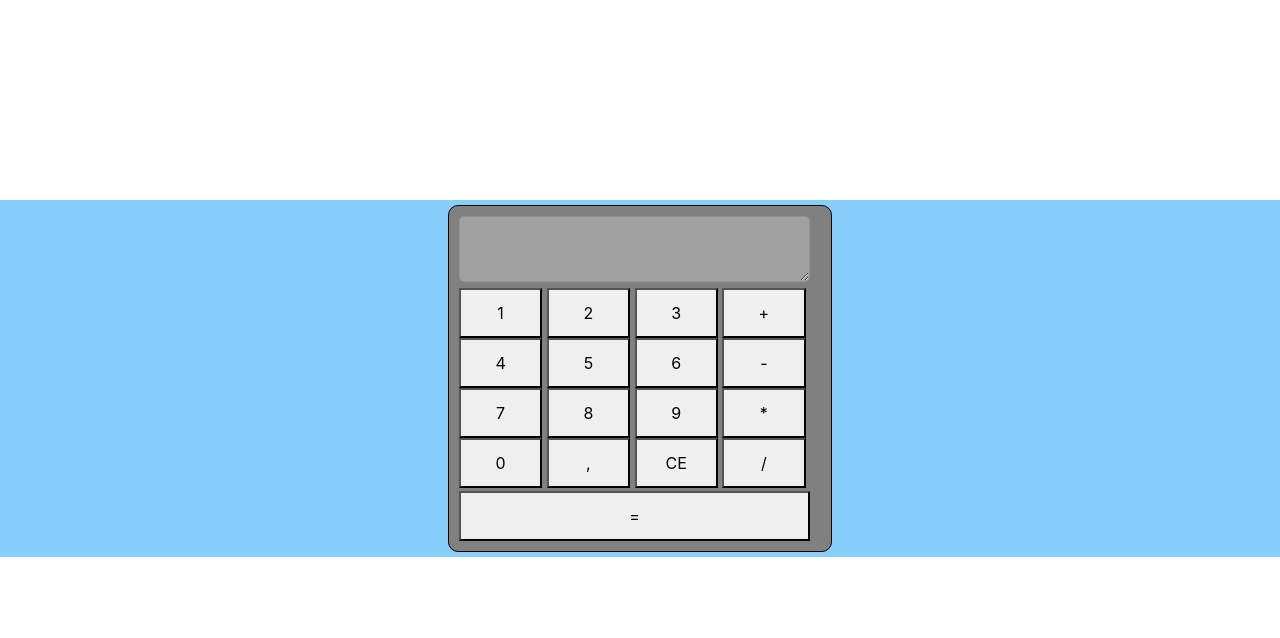
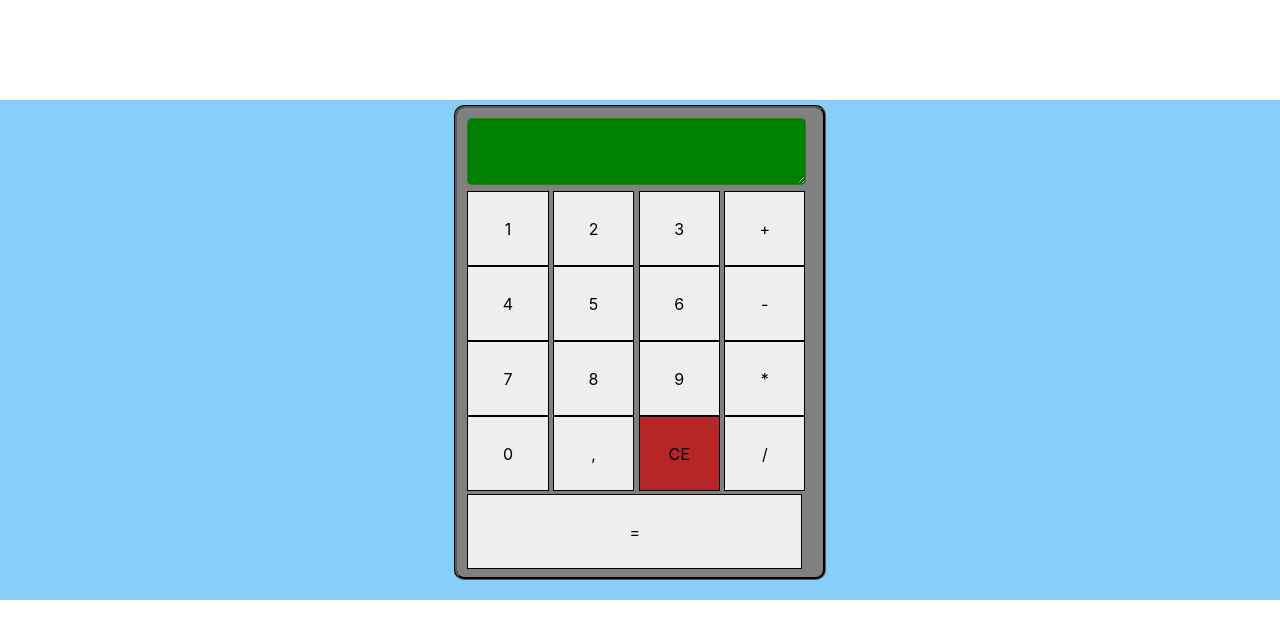
Before and after one commit to VtOliv/Calculadora, a plain HTML site: page index.html in a window 1280 px wide. Drawn offline with nearby package versions, Linux system fonts and the light colour scheme.

Commit message:
Finalizado

```diff
--- a/css/style.css
+++ b/css/style.css
@@ -2,24 +2,32 @@ section {
     display: flex;
     justify-content: center;
     background-color: lightskyblue;
+    height: 500px;
 }
 .espaco {
-    height: 200px;
+    height: 100px;
 }
 #calculadora {
-    border: 1px solid rgb(3, 3, 3);
+    border: 3px groove rgb(3, 3, 3);
     background-color: gray;
-    width: 30vw;
-    height: 90%;
+    width: 29vw;
+    height: 95%;
     padding: 10px;
     border-radius: 10px;
     margin: 5px;
 }
 button {
-    width: 23%;
-    height: 50px;
+    width: 23.5%;
+    height: 75px;
     margin: 3px;
-    border-radius: 5px;
+    border-radius: 10px;
+    border: 1px solid black;
+}
+button:hover {
+    opacity: 0.75;
+}
+#limpar {
+    background-color: rgb(182, 38, 38);
 }
 #igual {
     position: relative;
@@ -27,10 +35,13 @@ button {
     margin-top: 3px;
 }
 #tela {
-    width: 97%;
+    width: 98%;
     height: 15%;
-    padding: 20px;
+    padding: 15px;
     border-radius: 5px;
     overflow: hidden;
     text-align: end;
+    font-size: 20px;
+    background-color: green;
+    color: black;
 }
```
Also changed, not shown: index.html (+1 -0 lines).
